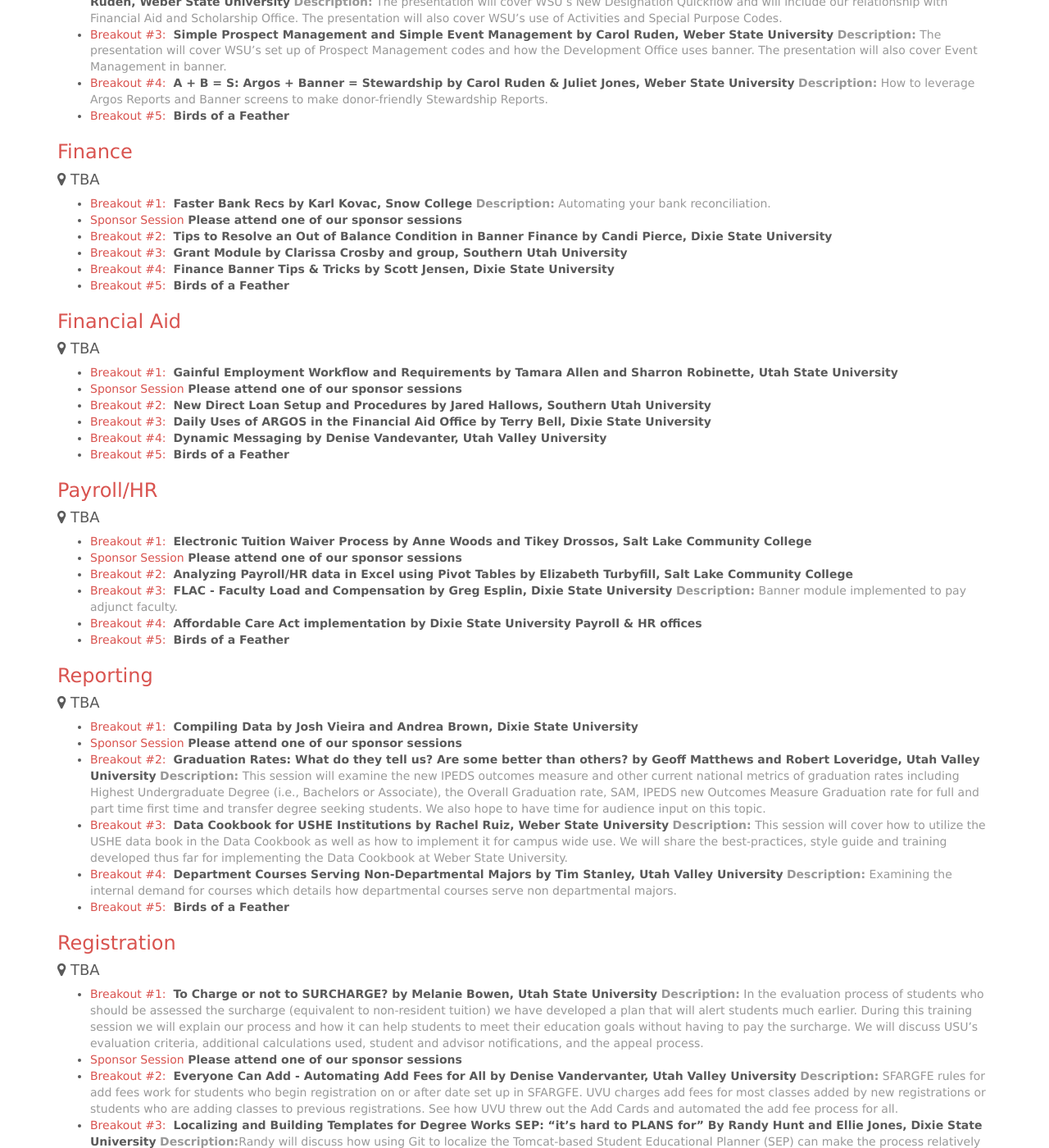
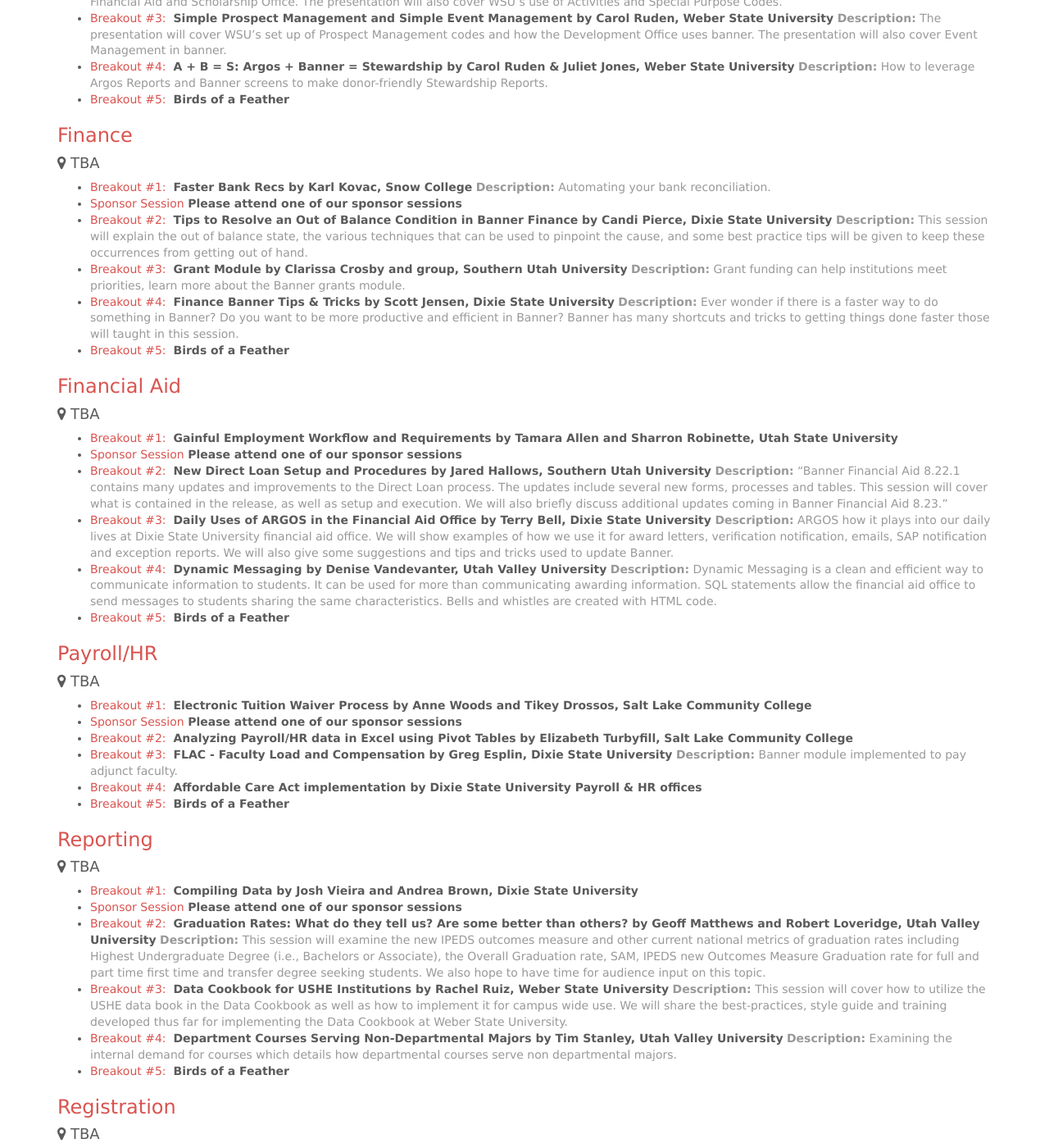
Before and after one commit to ubug/ubug.github.io, a Jekyll site: the page built from schedule/index.md, in a window 1280 px wide and 1400 px high, scrolled down 2189 px. Shown: the whole window at 82% size. Built offline with Jekyll 4.4.1, drawn with Linux system fonts in a browser that asks for light colours; nearby versions of some CDN libraries; Markdown is read by kramdown in place of the engine named in the settings; some of the changed text lies outside the part shown.

Commit message:
schedule changes

```diff
--- a/schedule/index.md
+++ b/schedule/index.md
@@ -44,8 +44,8 @@
   <span class="text-muted">**Description:**This Session will be focused on providing a high-level overview of the Banner XE architecture for non-technical and management audience.  The session will cover Banner Forms transition, hardware sizing, software requirements, deployment strategies, extensibility/code mods, personnel skills requirements, etc.</span>
 * <span class="text-primary">Evisions:</span> **Create a Dashboard from Scratch by Michael Capulong, Evisions**
   <span class="text-muted">**Description:**This session will cover creating a Dashboard in Argos with interactive Charts.  We will focus on the key concepts needed in order to create a dashboard that is drillable and contains multiple forms.</span>
-* <span class="text-primary">TouchNet + Heartland:</span> **Ellucian Payment Center by TouchNet® Now with RECON 1 by Cylinda Duran**
-  <span class="text-muted">**Description:**Ellucian Payment Center by TouchNet is an enterprise payment platform that drives operational efficiencies and is PCI compliant.  This comprehensive offering with payment processing now comes with a robust reconciliation and reconnaissance tool called RECON 1. Streamline daily operations and gain visibility of financial transactions to aid in business analysis through Payment Center with RECON 1.</span>
+* <span class="text-primary">TouchNet + Heartland:</span> **Consolidating Campus Commerce - “The Next Generation” by Cylinda Duran**
+  <span class="text-muted">**Description:**</span>
 * <span class="text-primary">VERBA:</span> **TBA**
 
 
@@ -54,9 +54,10 @@
 #### <i class="fa fa-map-marker"></i> TBA
 
 * <span class="text-primary">Breakout #1:</span>  **Heuristic Management by Michael Richter, Weber State University**
-  <span class="text-muted">**Description:** An overview on building a "toolbox" of heuristic methods to help a Bursar/Supervisor respond to challenges or make decisions quickly and efficiently.  It focuses on taking elements we already know and applying them to issues that might help improve day-to-day operations.
+  <span class="text-muted">**Description:** An overview on building a "toolbox" of heuristic methods to help a Bursar/Supervisor respond to challenges or make decisions quickly and efficiently.  It focuses on taking elements we already know and applying them to issues that might help improve day-to-day operations.</span>
 * <span class="text-primary">Sponsor Session</span> **Please attend one of our sponsor sessions**
-* <span class="text-primary">Breakout #2:</span>  **Save the Perkins Loan by Annette Murray, Southern Utah University**
+* <span class="text-primary">Breakout #2:</span>  **The Federal Perkins Loan Program Critical-Unique-Proven by Annette Murray, Southern Utah University**
+  <span class="text-muted">**Description:** I will go over the awarding process for 2015-2016 year. and who can be grandfathered.  An overview of the Perkins Program it's success, terms, & the Future of the Perkins Loans.  I will give example letters for schools to reach out to our Congressman to save the Perkins Program.</span>
 * <span class="text-primary">Breakout #3:</span>  **Cash Handling Training by Laura Crabtree, Salt Lake Community College**
 * <span class="text-primary">Breakout #4:</span>  **New billing Forms by Wes Brinkerhoff Southern Utah University**
 * <span class="text-primary">Breakout #5:</span>  **Birds of a Feather**
@@ -97,8 +98,11 @@
   <span class="text-muted">**Description:** Automating your bank reconciliation.</span>
 * <span class="text-primary">Sponsor Session</span> **Please attend one of our sponsor sessions**
 * <span class="text-primary">Breakout #2:</span>  **Tips to Resolve an Out of Balance Condition in Banner Finance by Candi Pierce, Dixie State University**
+  <span class="text-muted">**Description:** This session will explain the out of balance state, the various techniques that can be used to pinpoint the cause, and some best practice tips will be given to keep these occurrences from getting out of hand.</span>
 * <span class="text-primary">Breakout #3:</span>  **Grant Module by Clarissa Crosby and group, Southern Utah University**
+  <span class="text-muted">**Description:** Grant funding can help institutions meet priorities, learn more about the Banner grants module.</span>
 * <span class="text-primary">Breakout #4:</span>  **Finance Banner Tips & Tricks by Scott Jensen, Dixie State University**
+  <span class="text-muted">**Description:** Ever wonder if there is a faster way to do something in Banner?  Do you want to be more productive and efficient in Banner?  Banner has many shortcuts and tricks to getting things done faster those will taught in this session.</span>
 * <span class="text-primary">Breakout #5:</span>  **Birds of a Feather**
 
 ### Financial Aid
@@ -108,8 +112,11 @@
 * <span class="text-primary">Breakout #1:</span>  **Gainful Employment Workflow and Requirements by Tamara Allen and Sharron Robinette, Utah State University**
 * <span class="text-primary">Sponsor Session</span> **Please attend one of our sponsor sessions**
 * <span class="text-primary">Breakout #2:</span>  **New Direct Loan Setup and Procedures by Jared Hallows, Southern Utah University**
+  <span class="text-muted">**Description:** "Banner Financial Aid 8.22.1 contains many updates and improvements to the Direct Loan process. The updates include several new forms, processes and tables. This session will cover what is contained in the release, as well as setup and execution. We will also briefly discuss additional updates coming in Banner Financial Aid 8.23."
 * <span class="text-primary">Breakout #3:</span>  **Daily Uses of ARGOS in the Financial Aid Office by Terry Bell, Dixie State University**
+  <span class="text-muted">**Description:** ARGOS how it plays into our daily lives at Dixie State University financial aid office.  We will show examples of how we use it for award letters, verification notification, emails, SAP notification and exception reports. We will also give some suggestions and tips and tricks used to update Banner.</span>
 * <span class="text-primary">Breakout #4:</span>  **Dynamic Messaging by Denise Vandevanter, Utah Valley University**
+  <span class="text-muted">**Description:** Dynamic Messaging is a clean and efficient way to communicate information to students. It can be used for more than communicating awarding information. SQL statements allow the financial aid office to send messages to students sharing the same characteristics.  Bells and whistles are created with HTML code.</span>
 * <span class="text-primary">Breakout #5:</span>  **Birds of a Feather**
 
 ### Payroll/HR
@@ -150,7 +157,6 @@
 * <span class="text-primary">Breakout #3:</span>  **Localizing and Building Templates for Degree Works SEP: "it's hard to PLANS for" By Randy Hunt and Ellie Jones, Dixie State University**
   <span class="text-muted">**Description:**Randy will discuss how using Git to localize the Tomcat-based Student Educational Planner (SEP) can make the process relatively painless. All it takes is a couple of configuration changes, and lots of CSS. (ZK framework anybody?) Ellie will report on our recent/ongoing building-of-PLANS-templates, interesting discoveries, and anticipation of 4.1.4 PLANS promises</span>
 * <span class="text-primary">Breakout #4:</span>  **Banner XE Registration (Now Available Without a Prescription) by Adam Gleed, Utah State University**
-  <span class="text-muted">**Description:** (Combined Funky Tech Session) Randy will discuss how using Git to localize the Tomcat-based Student Educational Planner (SEP) can make the process relatively painless. All it takes is a couple of configuration changes, and lots of CSS. (ZK framework anybody?) Ellie will report on our recent/ongoing building-of-PLANS-templates, interesting discoveries, and anticipation of 4.1.4 PLANS promises.</span>
   <span class="text-muted">**Description:** Tired of your registration system looking like it’s stuck in the 1980s? Are your students embarrassed by your self-service offerings? You should try Banner XE Registration. USU did and we’re excited to talk about our configuration and human testing, marketing to students, and tips and tricks discovered along the way.</span>
 * <span class="text-primary">Breakout #5:</span>  **Birds of a Feather**
 
```
